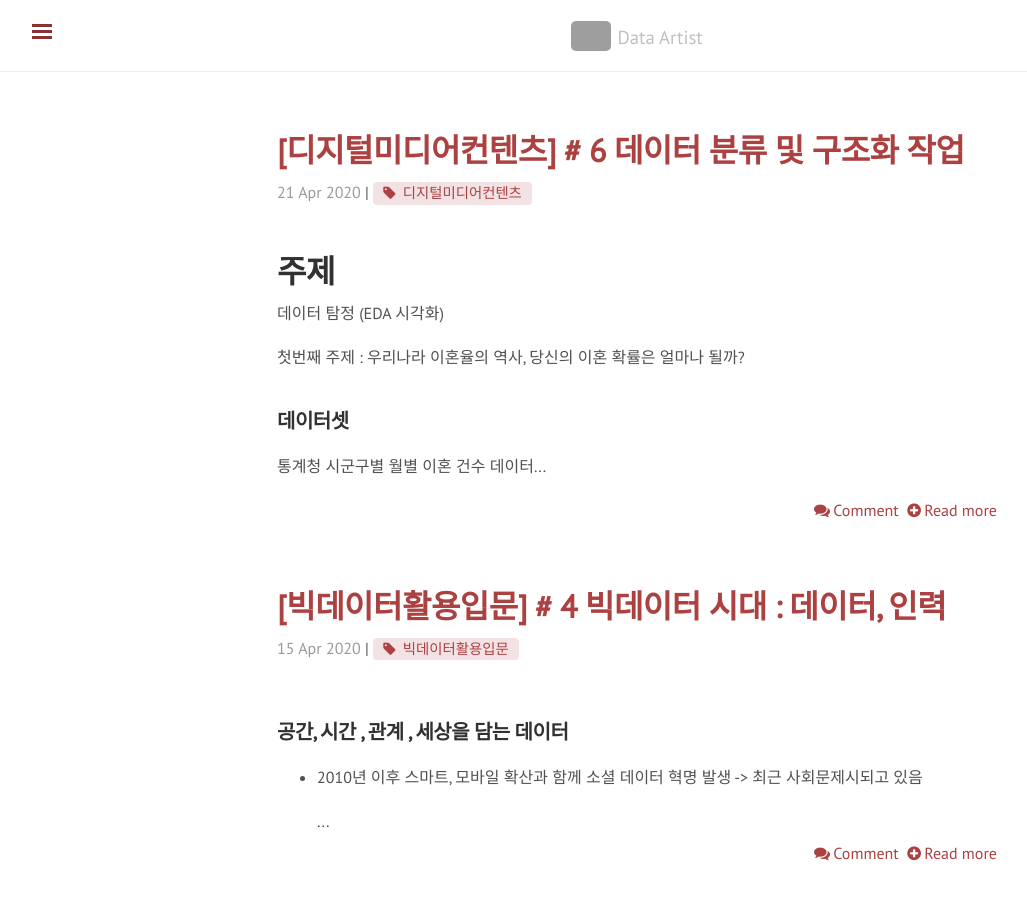
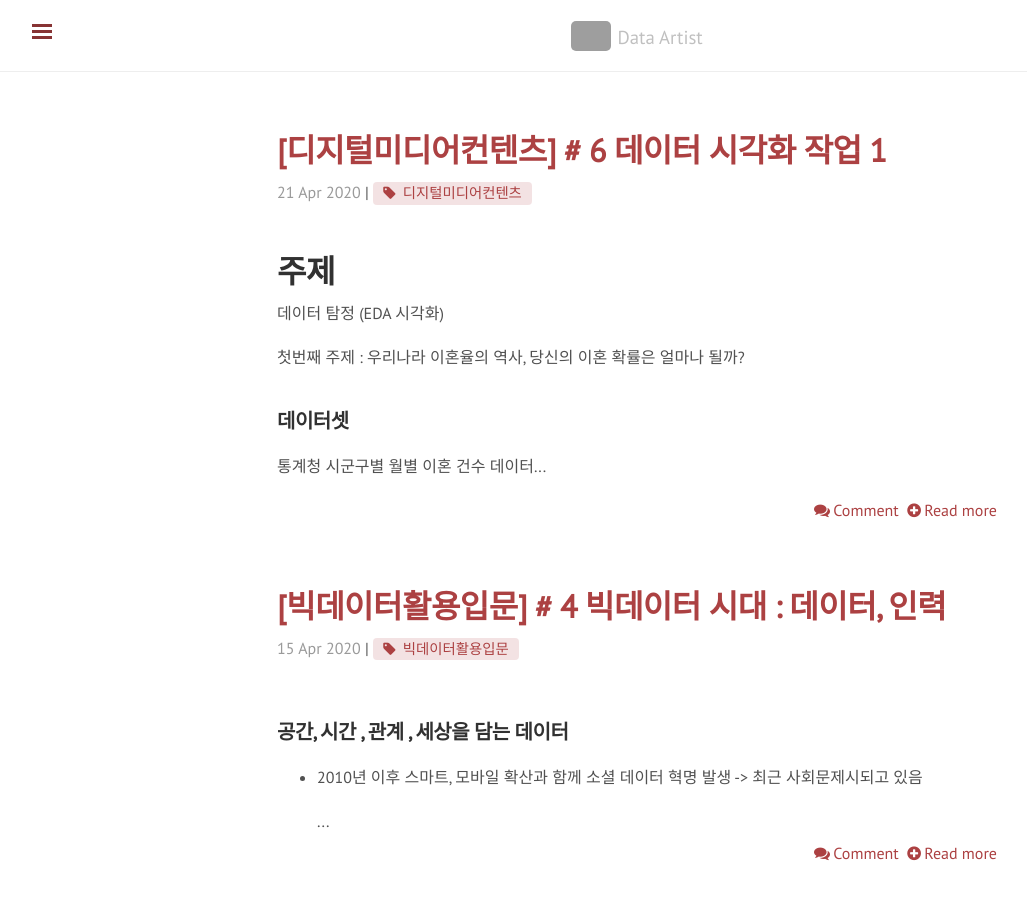
Before and after one commit to shanny924/shanny924.github.io, a Jekyll site: the page built from blog/index.html, in a window 1280 px wide and 900 px high. Shown: the whole window, without its empty margins (3-1030 px from the left). Built offline with Jekyll 4.4.1, drawn with Linux system fonts in a browser that asks for light colours; nearby versions of some CDN libraries; the list of posts is cut into pages by our own code; comment, search, counter and statistics services are not loaded; grey boxes are pictures that could not be loaded.

Commit message:
Update 2020-04-21-dmc#5.md

```diff
--- a/_posts/2020-04-21-dmc#5.md
+++ b/_posts/2020-04-21-dmc#5.md
@@ -1,6 +1,6 @@
 ---
 layout: post
-title: ' [디지털미디어컨텐츠] # 6 데이터 분류 및 구조화 작업 '
+title: ' [디지털미디어컨텐츠] # 6 데이터 시각화 작업 1'
 category : [School]
 tag: [디지털미디어컨텐츠]
 ---
```
